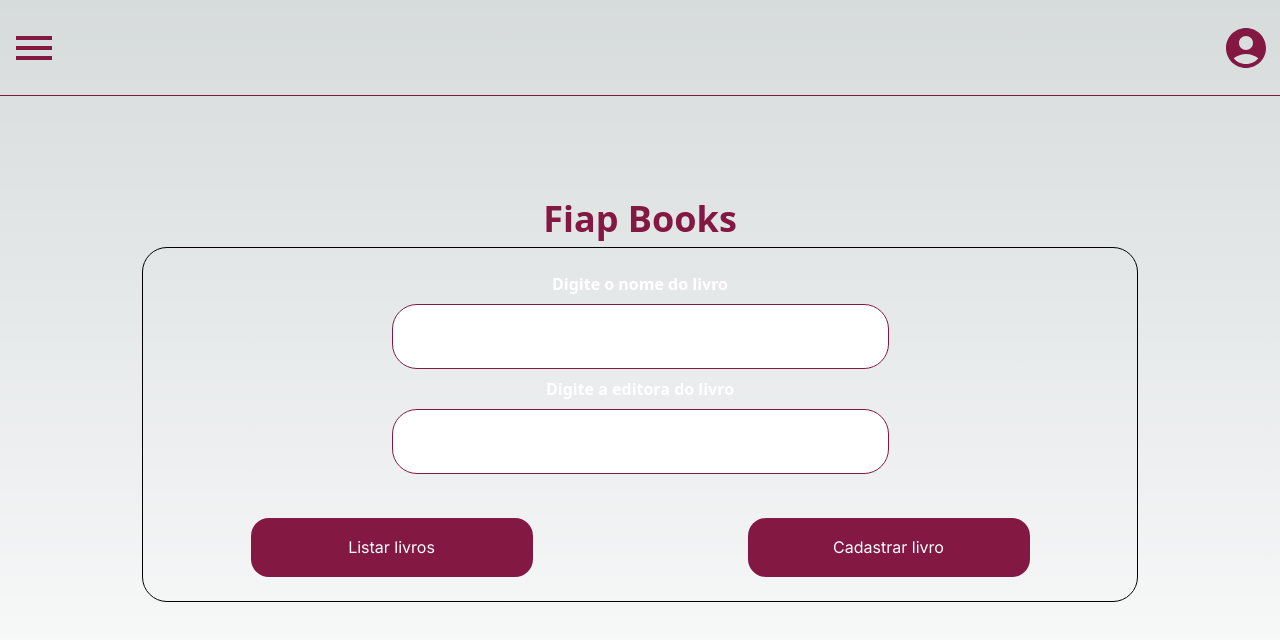
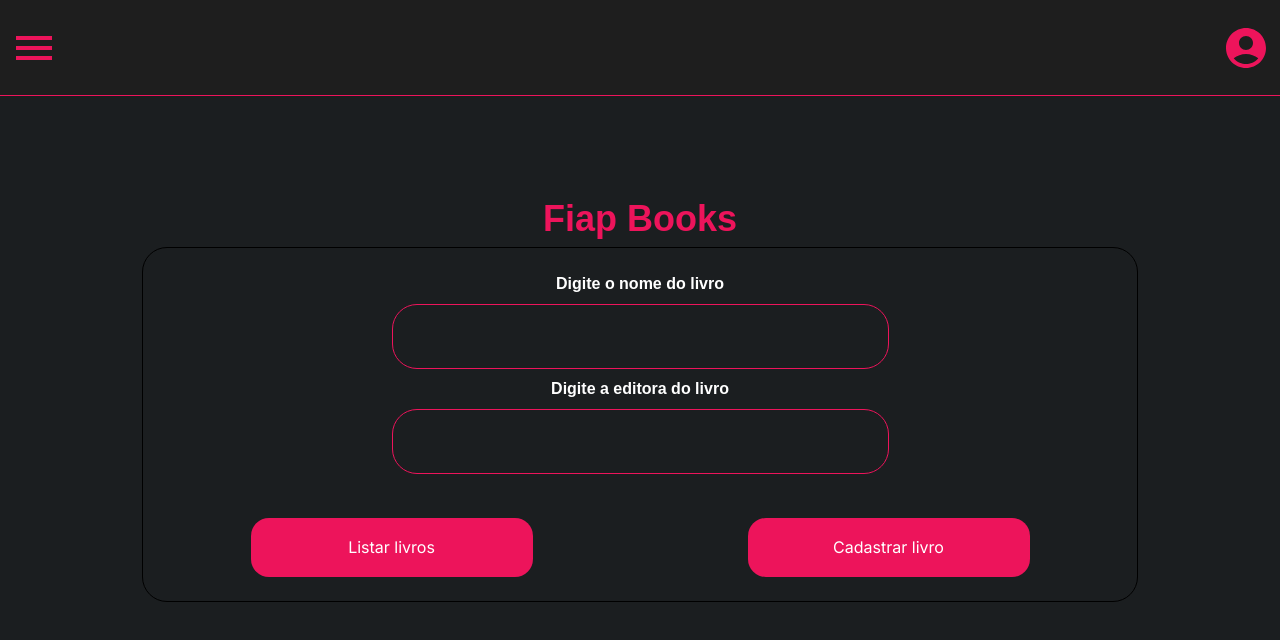
Before and after one commit to FalcaoCamilla/fiap-books, a Next.js app: page / in a window 1280 px wide. Shown: the top 640 px of the page. Built offline with nearby package versions, Linux system fonts and the light colour scheme.

Commit message:
feat: add custom colors, font families, and font sizes to Tailwind configuration

```diff
--- a/tailwind.config.ts
+++ b/tailwind.config.ts
@@ -13,6 +13,32 @@ const config: Config = {
         "gradient-conic":
           "conic-gradient(from 180deg at 50% 50%, var(--tw-gradient-stops))",
       },
+      colors: {
+        black: {
+          900: "#1E1E1E",
+          800: "#1B1E20",
+        },
+        pink: {
+          900: "#ED145B",
+          800: "#FF007A",
+        },
+      },
+      fontFamily: {
+        sans: ["Arial", "sans-serif"],
+        serif: ["Merriweather", "serif"],
+        mono: ["Menlo", "monospace"],
+      },
+      fontSize: {
+        xs: ["0.75rem", { lineHeight: "1rem" }],
+        sm: ["0.875rem", { lineHeight: "1.25rem" }],
+        base: ["1rem", { lineHeight: "1.5rem" }],
+        lg: ["1.125rem", { lineHeight: "1.75rem" }],
+        xl: ["1.25rem", { lineHeight: "1.75rem" }],
+        "2xl": ["1.5rem", { lineHeight: "2rem" }],
+        "3xl": ["1.875rem", { lineHeight: "2.25rem" }],
+        "4xl": ["2.25rem", { lineHeight: "2.5rem" }], // 36px
+        "5xl": ["3rem", { lineHeight: "1" }],
+      },
     },
   },
   plugins: [],
```
